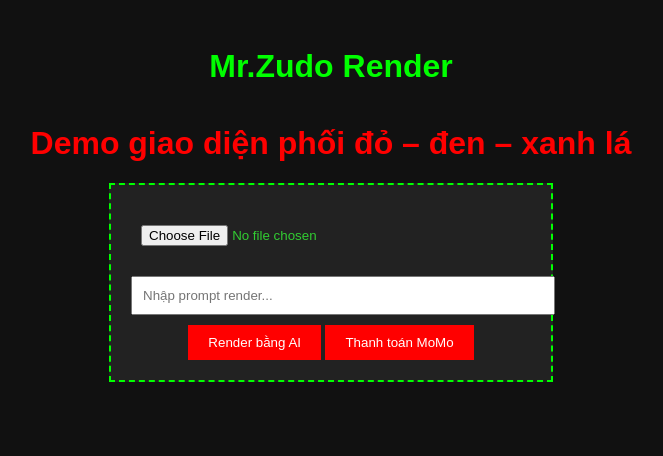
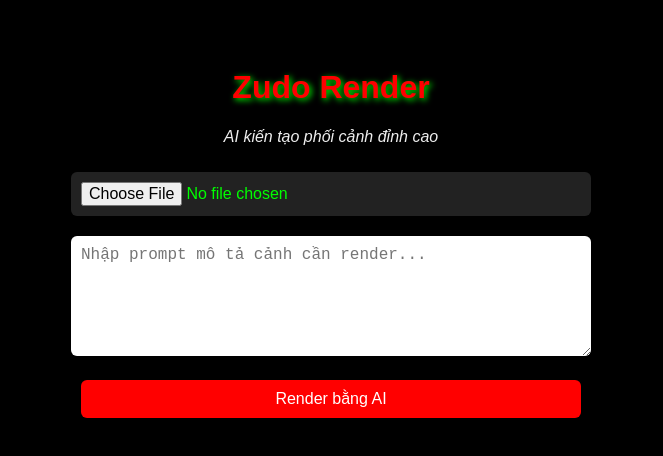
Before and after one commit to mrzudov/zudo-render, a plain HTML site: page index.html in a window 1280 px wide. Shown: the whole page, without its empty margins (309-972 px from the left). Drawn offline with Linux system fonts and the light colour scheme.

Commit message:
Add files via upload

```diff
--- a/index.html
+++ b/index.html
@@ -1,54 +1,88 @@
-
 <!DOCTYPE html>
 <html lang="vi">
 <head>
 <meta charset="UTF-8">
-    <meta name="viewport" content="width=device-width, initial-scale=1.0">
-    <title>Zudo Render Demo</title>
+<title>Zudo Render – AI Kiến Tạo Đỉnh Cao</title>
 <style>
 body {
-            background-color: #111;
-            color: limegreen;
-            font-family: Arial, sans-serif;
+background-color: #000;
+color: #eee;
+font-family: 'Arial', sans-serif;
 text-align: center;
 padding: 40px;
 }
-        h1 { color: red; }
-        .logo {
-            font-size: 32px;
-            font-weight: bold;
+h1 {
+color: #ff0000;
+text-shadow: 2px 2px 6px #0f0;
+}
+input, textarea, button {
+margin: 10px;
+padding: 10px;
+font-size: 16px;
+width: 80%;
+max-width: 500px;
+border: none;
+border-radius: 6px;
+}
+input[type="file"] {
+background-color: #222;
 color: #0f0;
-            margin-bottom: 40px;
 }
-        .upload-box {
-            margin: 20px auto;
-            padding: 20px;
-            background: #222;
-            border: 2px dashed #0f0;
-            max-width: 400px;
-        }
-        input[type="file"], input[type="text"] {
-            margin: 10px 0;
-            padding: 10px;
-            width: 100%;
+textarea {
+height: 100px;
 }
 button {
-            padding: 10px 20px;
-            background-color: red;
-            color: white;
-            border: none;
+background-color: #ff0000;
+color: #fff;
 cursor: pointer;
+}
+button:hover {
+background-color: #0f0;
+color: #000;
+}
+#preview {
+margin-top: 30px;
+border: 2px solid #0f0;
+padding: 10px;
+display: none;
+}
+img {
+max-width: 100%;
+height: auto;
 }
 </style>
 </head>
 <body>
-    <div class="logo">Mr.Zudo Render</div>
-    <h1>Demo giao diện phối đỏ – đen – xanh lá</h1>
-    <div class="upload-box">
-        <input type="file" id="fileInput" /><br />
-        <input type="text" placeholder="Nhập prompt render..." /><br />
-        <button onclick="alert('Tính năng AI Render đang demo!')">Render bằng AI</button>
-        <button onclick="alert('Chức năng thanh toán MoMo demo!')">Thanh toán MoMo</button>
+
+<h1>Zudo Render</h1>
+<p><i>AI kiến tạo phối cảnh đỉnh cao</i></p>
+
+<input type="file" id="imageInput" accept="image/*"><br>
+<textarea id="promptInput" placeholder="Nhập prompt mô tả cảnh cần render..."></textarea><br>
+<button onclick="renderImage()">Render bằng AI</button>
+
+<div id="preview">
+<h2>Ảnh Render:</h2>
+<img id="renderedImage" src="">
 </div>
+
+<script>
+function renderImage() {
+const prompt = document.getElementById('promptInput').value;
+const imageInput = document.getElementById('imageInput');
+if (!prompt || !imageInput.files[0]) {
+alert("Vui lòng chọn ảnh và nhập prompt!");
+return;
+}
+
+// Hiện tạm ảnh mẫu (demo)
+document.getElementById("renderedImage").src = "https://picsum.photos/600/400?grayscale";
+document.getElementById("preview").style.display = "block";
+
+// 🔧 TODO: Tích hợp AI thật bằng API sau
+alert("Demo tạm ảnh mẫu – sắp tới sẽ tích hợp AI thật (Replicate / Sora / SDXL)");
+}
+</script>
+
 </body>
 </html>
```
Lines whose indentation alone changed are shown as unchanged.
